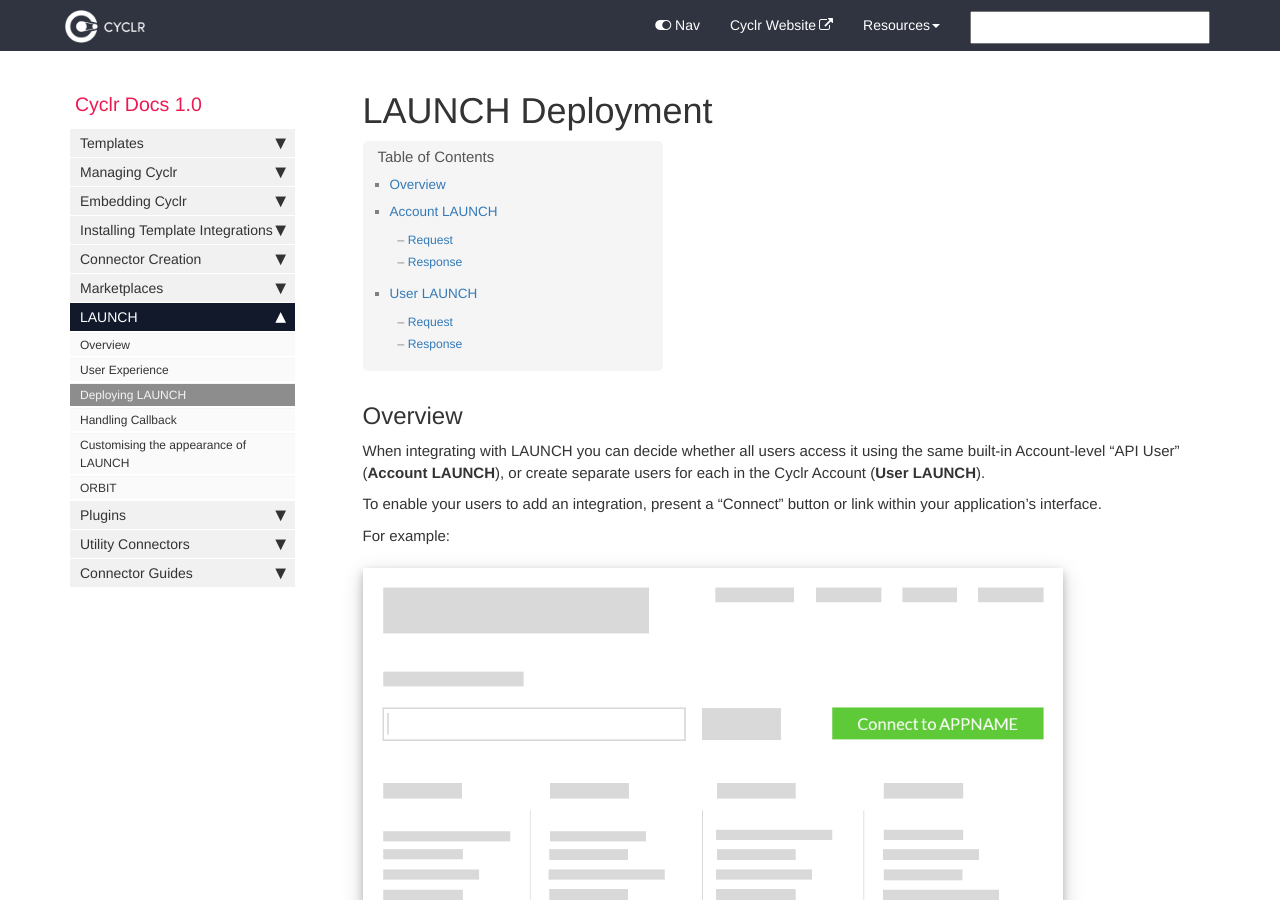
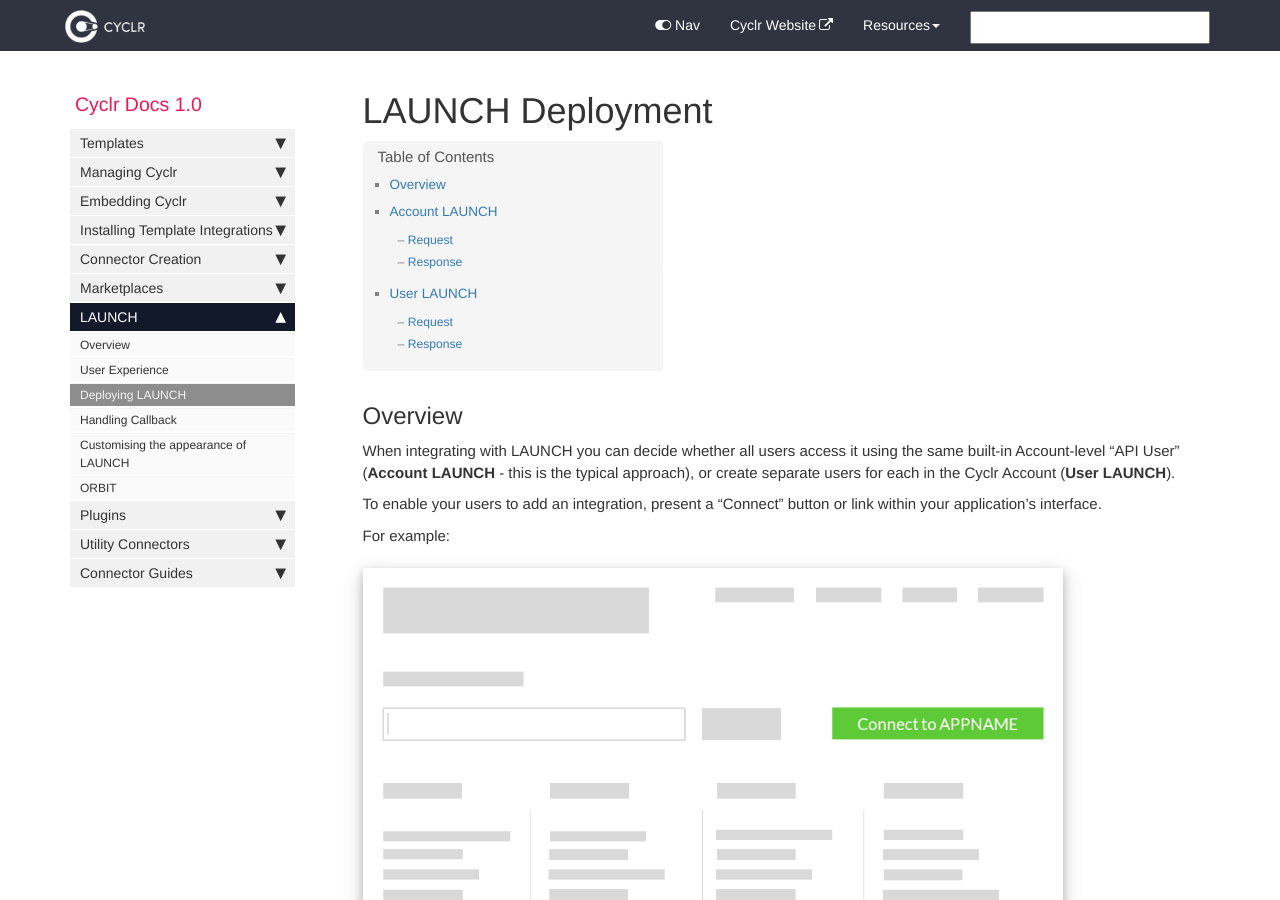
Before and after one commit to sneakysneak/docs, a Jekyll site: the page built from pages/launch/launch-deployment.md, in a window 1280 px wide and 900 px high. Built offline with Jekyll 4.4.1, drawn with Linux system fonts in a browser that asks for light colours; comment, search, counter and statistics services are not loaded.

Commit message:
Update launch-deployment.md

```diff
--- a/pages/launch/launch-deployment.md
+++ b/pages/launch/launch-deployment.md
@@ -7,7 +7,7 @@ tags: [launch]
 
 ## Overview
 
-When integrating with LAUNCH you can decide whether all users access it using the same built-in Account-level "API User" (**Account LAUNCH**), or create separate users for each in the Cyclr Account (**User LAUNCH**).
+When integrating with LAUNCH you can decide whether all users access it using the same built-in Account-level "API User" (**Account LAUNCH** - this is the typical approach), or create separate users for each in the Cyclr Account (**User LAUNCH**).
 
 
 To enable your users to add an integration, present a "Connect" button or link within your application's interface.
```
